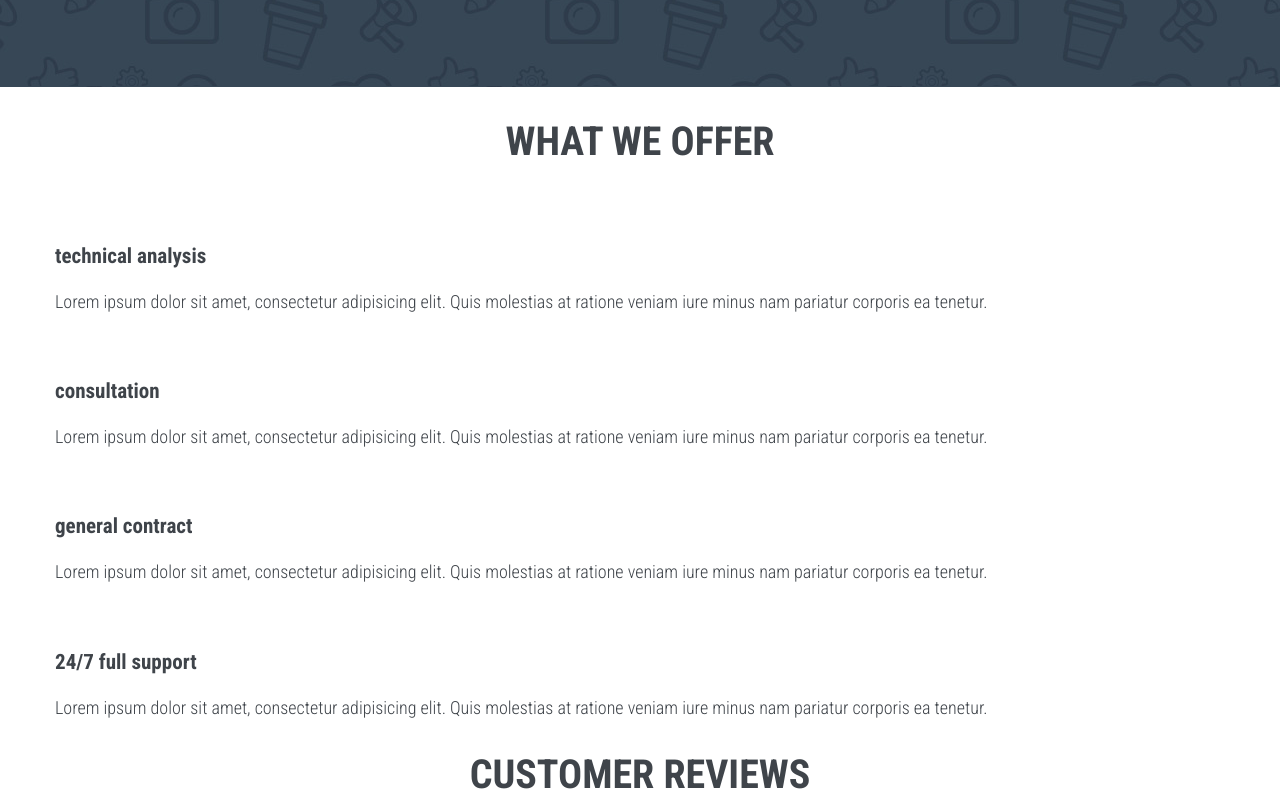
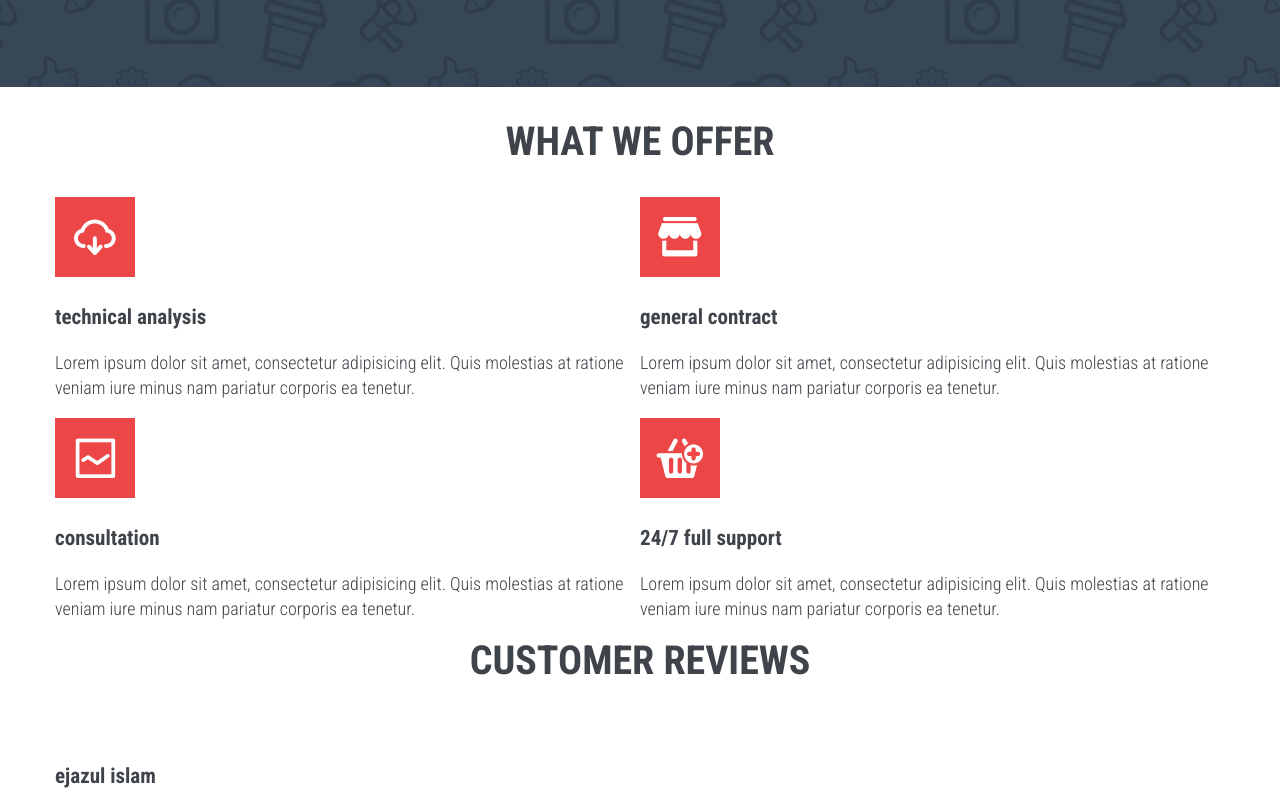
Before and after one commit to AlekseyKononov/Adventurer, a plain HTML site: page Index.html in a window 1280 px wide. Shown: the part 2086-2886 px from the top of the page. Drawn offline with Linux system fonts and the light colour scheme; a script that the page names is missing.

Commit message:
Еще немного
Не знаю как разместить картинки слева, чтобы было как на макете

```diff
--- a/Index.html
+++ b/Index.html
@@ -141,30 +141,34 @@
 
 	<!-- What we offer -->
 
-	<section class="offer">
+	<section id="offer">
 		<div class="container">
 		<!-- Примечание. Обращай внимание, чтобы везде отступы были одинакомы или табами или пробелами. Для кода это не важно, но потом проще в нем разбираться. Странно, у меня стоит в саблайме таб на 2 пробела.. -->
 			<h2>what we offer</h2>
 			<div class="box-offer-main">
+				<div class="offer-left-block">
 				<div class="box-offer">
-					<img src="" alt="">
+					<img src="images/CLOUD%20_%20DOWNLOAD.png" alt="">
 			  		<h3>technical analysis</h3>
 			  		<p>Lorem ipsum dolor sit amet, consectetur adipisicing elit. Quis molestias at ratione veniam iure minus nam pariatur corporis ea tenetur.</p>
 				</div>
 				<div class="box-offer">
-			  		<img src="" alt="">
+			  		<img src="images/LINE-GRAPH.png" alt="">
 			  		<h3>consultation</h3>
 			  		<p>Lorem ipsum dolor sit amet, consectetur adipisicing elit. Quis molestias at ratione veniam iure minus nam pariatur corporis ea tenetur.</p>
 			  </div>
+			  </div>
+			  <div class="offer-right-block">
 				<div class="box-offer">
-				  	<img src="" alt="">
+				  	<img src="images/SHOP.png" alt="">
 				  	<h3>general contract</h3>
 				  	<p>Lorem ipsum dolor sit amet, consectetur adipisicing elit. Quis molestias at ratione veniam iure minus nam pariatur corporis ea tenetur.</p>
 				</div>
 				<div class="box_offer">
-				  	<img src="" alt="">
+				  	<img src="images/BASKET%20_%20ADD.png" alt="">
 				  	<h3>24/7 full support</h3>
 				  	<p>Lorem ipsum dolor sit amet, consectetur adipisicing elit. Quis molestias at ratione veniam iure minus nam pariatur corporis ea tenetur.</p>
+				</div>
 				</div>
 			</div>
 		</div>
--- a/css/style.css
+++ b/css/style.css
@@ -239,3 +239,26 @@ progress::-moz-progress-bar {
 	padding-top: 100px;
 	text-align: center;
 }
+
+/* What we offer */
+#offer {
+	height: 475px;
+}
+
+#offer .container {
+	width: 1170px;
+}
+
+#offer .offer-left-block {
+	width: 50%;
+	float: left;
+}
+
+#offer .offer-right-block {
+	width: 50%;
+	float: right;
+}
+
+#offer .box-offer{
+	width: 100%;
+}
```
Also changed, not shown: images/BASKET _ ADD-min.png (deleted), images/BASKET _ ADD.png (added), images/CLOUD _ DOWNLOAD-min.png (deleted), images/CLOUD _ DOWNLOAD.png (added), images/LINE-GRAPH-min.png (deleted), images/LINE-GRAPH.png (added), images/SHOP-min.png (deleted), images/SHOP.png (added).
